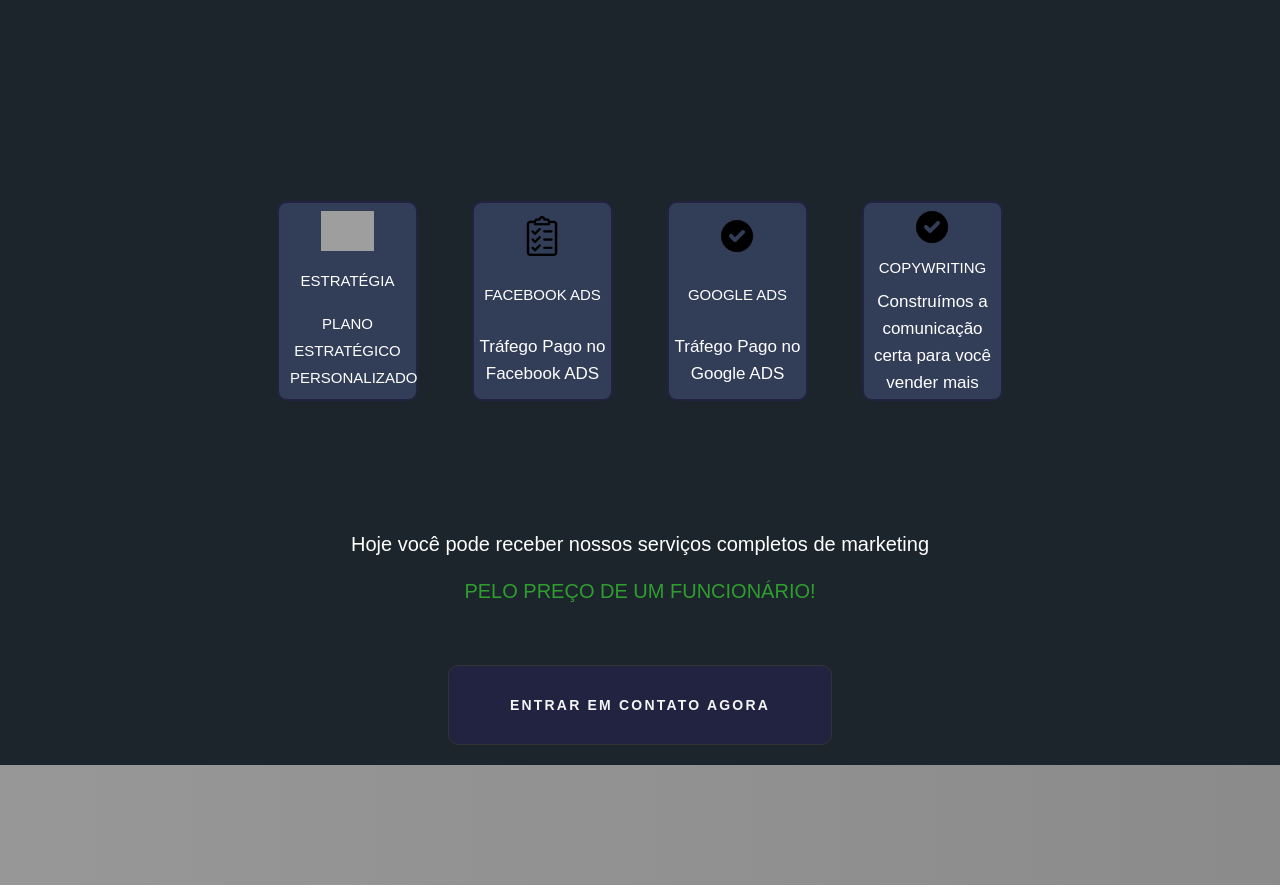
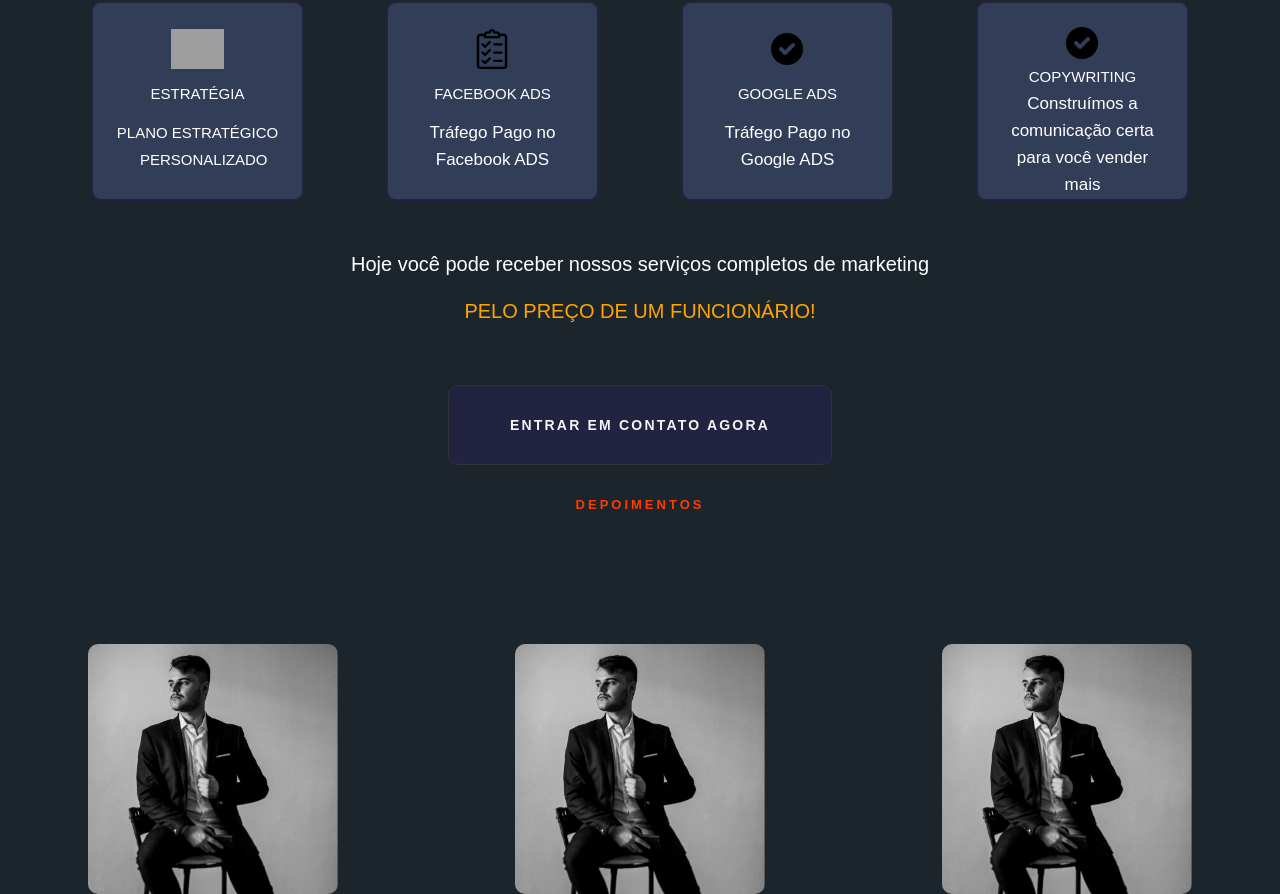
Before and after one commit to correaa1/AgenciaRossProject, a React (Vite) app: page / in a window 1280 px wide. Shown: the part 3676-4570 px from the top of the page. Built offline with nearby package versions, Linux system fonts and the light colour scheme; grey boxes are pictures that could not be loaded.

Commit message:
subindo atualizações de telas

```diff
--- a/src/pages/Home/index.jsx
+++ b/src/pages/Home/index.jsx
@@ -175,6 +175,16 @@
           <h2 className='text8'>PELO PREÇO DE UM FUNCIONÁRIO!</h2>
           <button className='button2'>ENTRAR EM CONTATO AGORA</button>
         </div>
+        <div className='container9'>
+          <h2 className='text9'>DEPOIMENTOS</h2>
+
+          </div>
+          <div className='container10'>
+          <div className='ocuparSpace1'> </div>
+          <div className='ocuparSpace2'> </div>
+          <div className='ocuparSpace3'> </div>
+          </div>
+
   </div>
 )
 }
--- a/src/pages/Home/styles.scss
+++ b/src/pages/Home/styles.scss
@@ -362,7 +362,7 @@
   align-items: center;
   justify-content: space-around;
   background-color: #1c252b;
-  padding: 250px;
+  padding: 50px;
   }
 
   .spaceContainer7{
@@ -374,6 +374,8 @@
   border-radius: 10px;
   display: flex;
   flex-direction: column;
+  padding: 20px;
+
   align-items: center;
   justify-content: space-around;
   }
@@ -394,7 +396,7 @@
     justify-content: space-around;
     background-color: #1c252b;
     position: relative;
-    top:-15vh;
+
     }
 
     h3.text8{
@@ -406,7 +408,7 @@
        text-align: center;
     }
     h2.text8{
-      color: #2f9e2f;
+      color: orange;
       font-family: "Barlow", Sans-serif;
       font-size: 20px;
       font-weight: 500;
@@ -415,38 +417,62 @@
        padding: 20px;
     }
 
-  .divPortifolio{
-    background-color:#1c252b ;
-    height: 600px;
-    width:100%;
+.container9{
+    width: 100%;
     display: flex;
-    align-items:center;
+    align-items: center;
     justify-content: center;
+    flex-direction: column;
+    background-color: #1c252b;
+    }
+    h2.text9{
+      color: #FF3C00;
+      font-family: "Barlow", Sans-serif;
+      font-size: 13px;
+      /* font-weight: 400; */
+      text-transform: uppercase;
+      line-height: 39px;
+      letter-spacing: 3px;
+    }
 
+    h1.text9{
+      color: #FFFFFF;
+      font-family: "NEUSHARP", Sans-serif;
+      font-size: 20px;
+      font-weight: 500;
+      text-transform: uppercase;
 
-  }
-  .textPortifolio1{
-    color: #d4911b;
-    font-size: 35px;
-    font-weight: 700;
-    text-align: center;
-    position: relative;
-    top:100px;
-    left:200px
+    }
+    .container10{
+      width: 100%;
+      display: flex;
+      align-items: center;
+      justify-content: space-around;
+    background-color: #1c252b;
+          padding-top: 120px;
+    }
+.ocuparSpace1{
+  background-image: url('/src/assets/imgEquipeR.png');
+  background-size: 100%;
+  border-radius: 10px;
+  height:250px;
+  width: 250px;
 
-  }
-  .textPortifolio2{
-    color: #d4d5e2;
-    font-family: "Poppins",Sans-serif;
-    font-size: 30px;
-    font-weight: 700;
-    line-height: 1.3em;
-    text-align: center;
-    position: relative;
-
-    top:160px
-  }
-
+}
+.ocuparSpace2{
+  background-image: url('/src/assets/imgEquipeR.png');
+  background-size: 100%;
+  border-radius: 10px;
+  height:250px;
+  width: 250px;
+}
+.ocuparSpace3{
+  background-image: url('/src/assets/imgEquipeR.png');
+  background-size: 100%;
+  border-radius: 10px;
+  height:250px;
+  width: 250px;
+}
 .divTrabalhos{
   display:flex;
   position: relative;
```
